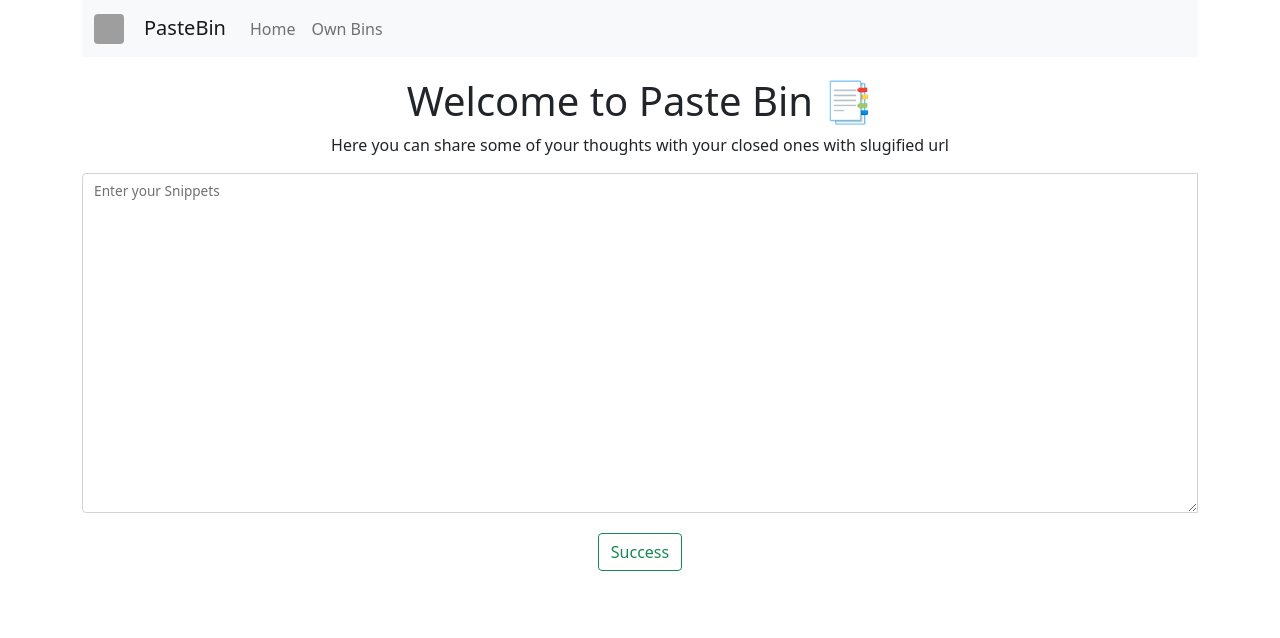
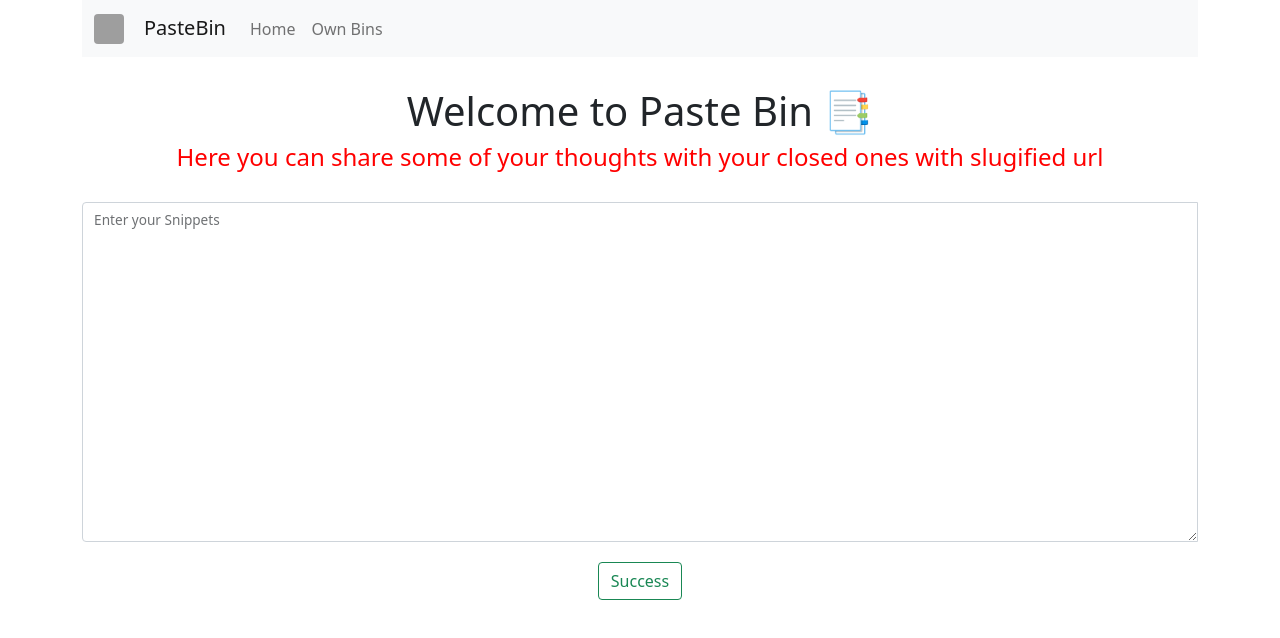
Before and after one commit to jsvigneshkanna/FullStack-Paste-Bin-Clone, a Next.js app in the folder pastebin/: page / in a window 1280 px wide. Shown: the top 638 px of the page. Built offline with nearby package versions, Linux system fonts and the light colour scheme; grey boxes are pictures that could not be loaded.

Commit message:
index page style updated

```diff
--- a/pastebin/pages/index.js
+++ b/pastebin/pages/index.js
@@ -1,17 +1,20 @@
 import Head from "next/head";
-import "bootstrap/dist/css/bootstrap.css";
+import "bootstrap/dist/css/bootstrap.css"; // NPM Bootstrap
 import Form from "../components/Form";
+
 export default function Home() {
   return (
     <div>
       <Head>
         <title>Paste Bin</title>
         <meta name="description" content="Paste Bin for sharing your own thoughts" />
-        <link rel="icon" href="/icon.ico" />
+        <link rel="icon" href="icon.png" />
       </Head>
-      <div className="text-center" style={{ marginTop: 20 }}>
+      <div className="text-center" style={{ marginTop: 30, marginBottom: 30 }}>
         <h1>Welcome to Paste Bin 📑</h1>
-        <p>Here you can share some of your thoughts with your closed ones with slugified url </p>
+        <h4 style={{ color: "red" }}>
+          Here you can share some of your thoughts with your closed ones with slugified url{" "}
+        </h4>
       </div>
       <Form />
     </div>
--- a/pastebin/styles/globals.css
+++ b/pastebin/styles/globals.css
@@ -2,8 +2,7 @@ html,
 body {
   padding: 0;
   margin: 0;
-  font-family: -apple-system, BlinkMacSystemFont, Segoe UI, Roboto, Oxygen,
-    Ubuntu, Cantarell, Fira Sans, Droid Sans, Helvetica Neue, sans-serif;
+  font-family: Segoe UI;
 }
 
 a {
```
